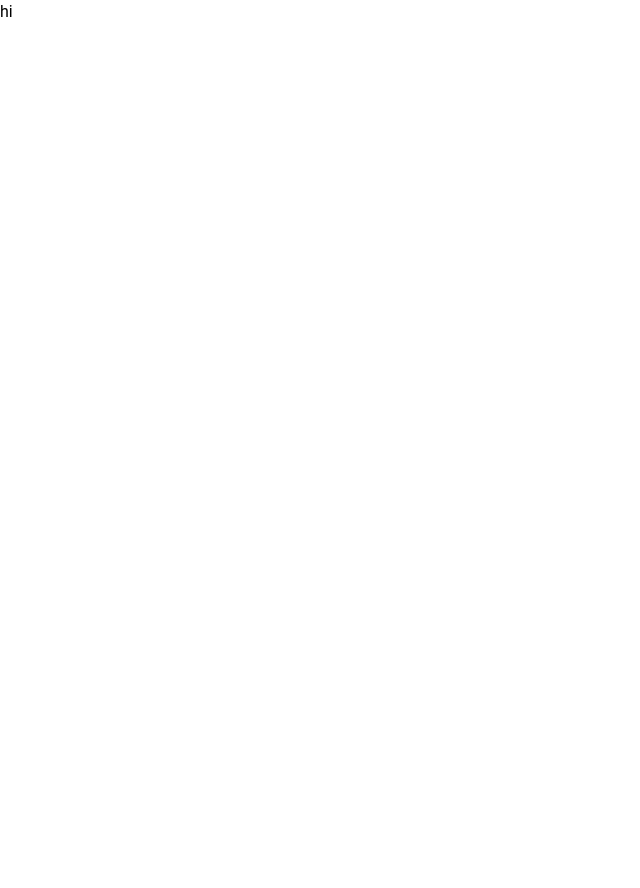
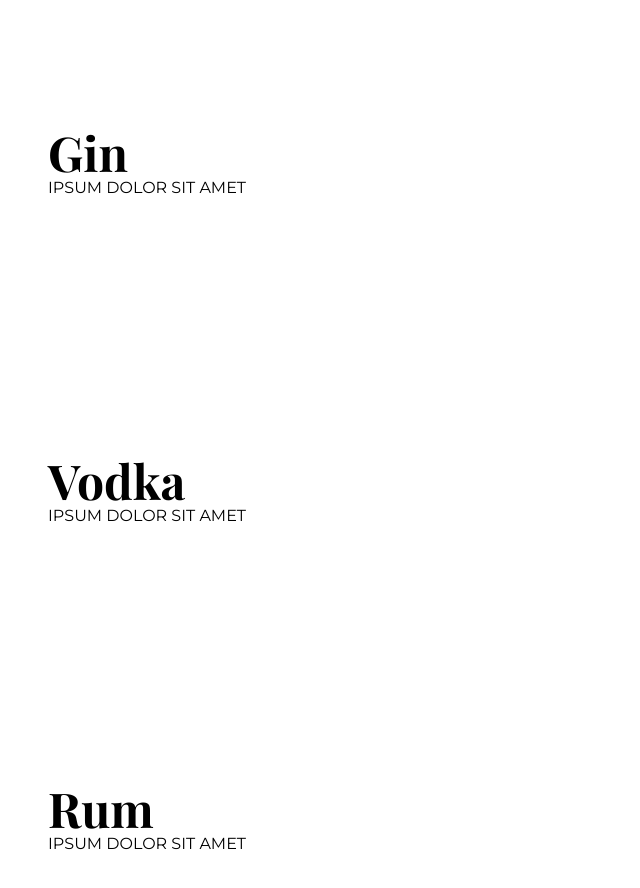
Before and after one commit to mschild91/Barkeeper, a React (Vite) app: page / in a window 1280 px wide. Shown: the top 888 px of the page, without its empty margins (0-640 px from the left). Before the commit the page ends 800 px from the top, so only its background shows below. Built offline with nearby package versions, Linux system fonts and the light colour scheme.

Commit message:
Home, cocktails list and item done

```diff
--- a/src/App.jsx
+++ b/src/App.jsx
@@ -1,5 +1,7 @@
 import { Route, Routes } from 'react-router-dom'
 import './App.css'
+import Home from './components/pages/Home'
+import Cocktails from './components/pages/Cocktails'
 
 function App() {
 	return (
@@ -7,7 +9,11 @@ function App() {
 			<Routes>
 				<Route
 					path="/"
-          element={<h1>hi</h1>}
+					element={<Home />}
+				/>
+				<Route
+					path="/cocktails/:ingredient"
+					element={<Cocktails />}
 				/>
 			</Routes>
 		</>
--- /dev/null
+++ b/src/components/pages/Cocktails.jsx
@@ -0,0 +1,45 @@
+import React, { useEffect, useState } from 'react'
+import { useParams } from 'react-router-dom'
+import { apiBaseLink } from '../../utils/apiLink'
+import CocktailsItem from '../shared/CocktailsItem'
+
+function Cocktails() {
+	const ingredient = useParams().ingredient
+	console.log(ingredient)
+	const [cocktails, setCocktails] = useState([])
+
+	const fetchLink =
+		ingredient === 'Alcohol free'
+			? `${apiBaseLink}/filter.php?a=Non_Alcoholic`
+			: `${apiBaseLink}/filter.php?i=${ingredient}`
+
+	useEffect(() => {
+		fetch(fetchLink)
+			.then((response) => {
+				if (!response.ok) {
+					throw new Error('fetch failed')
+				}
+				return response.json()
+			})
+			.then((data) => {
+				// console.log(data.drinks)
+				setCocktails(data.drinks)
+			})
+			.catch((error) => console.log(error))
+	}, [])
+
+	return (
+		<main>
+			{cocktails.map((cocktail) => {
+				return (
+					<CocktailsItem
+						key={cocktail.strDrink}
+						cocktail={cocktail}
+					/>
+				)
+			})}
+		</main>
+	)
+}
+
+export default Cocktails
--- /dev/null
+++ b/src/components/pages/Home.jsx
@@ -0,0 +1,46 @@
+import React from 'react'
+import HomeItem from '../shared/HomeItem'
+
+const homeItems = [
+	{
+		name: 'Gin',
+		description: 'Ipsum dolor sit amet',
+	},
+	{
+		name: 'Vodka',
+		description: 'Ipsum dolor sit amet',
+	},
+	{
+		name: 'Rum',
+		description: 'Ipsum dolor sit amet',
+	},
+	{
+		name: 'Scotch',
+		description: 'Ipsum dolor sit amet',
+	},
+	{
+		name: 'Alcohol free',
+		description: 'Ipsum dolor sit amet',
+	},
+	{
+		name: 'Random',
+		description: 'Ipsum dolor sit amet',
+	},
+]
+
+function Home() {
+	return (
+		<main>
+			{homeItems.map((item) => {
+				return (
+					<HomeItem
+						key={item.name}
+						content={item}
+					/>
+				)
+			})}
+		</main>
+	)
+}
+
+export default Home
--- /dev/null
+++ b/src/components/shared/CocktailsItem.jsx
@@ -0,0 +1,20 @@
+import React from 'react'
+import { Link } from 'react-router-dom'
+
+function CocktailsItem({ cocktail }) {
+	return (
+		<Link to={`/cocktail/${cocktail.idDrink}`}>
+			<article className="p-12">
+				<h2 className="text-2xl font-bold text-center font-Montserrat">
+					{cocktail.strDrink}
+				</h2>
+				<img
+					src={cocktail.strDrinkThumb}
+					alt={cocktail.strDrink}
+				/>
+			</article>
+		</Link>
+	)
+}
+
+export default CocktailsItem
--- /dev/null
+++ b/src/components/shared/HomeItem.jsx
@@ -0,0 +1,22 @@
+import React from 'react'
+import { Link } from 'react-router-dom'
+
+function HomeItem({ content }) {
+	return (
+		<Link
+			to={
+				content.name !== 'Random'
+					? `/cocktails/${content.name}`
+					: `/cocktail/${content.name}`
+			}>
+			<article className="px-12 py-32">
+				<h2 className="text-5xl font-bold tracking-normal font-Playfair">
+					{content.name}
+				</h2>
+				<h2 className="font-Montserrat">{content.description.toUpperCase()}</h2>
+			</article>
+		</Link>
+	)
+}
+
+export default HomeItem
--- a/src/utils/apiLink.js
+++ b/src/utils/apiLink.js
@@ -1 +1 @@
-export const apiBaseLink = 'www.thecocktaildb.com/api/json/v1/1'
+export const apiBaseLink = 'https://www.thecocktaildb.com/api/json/v1/1'
```
Lines whose indentation alone changed are shown as unchanged.
